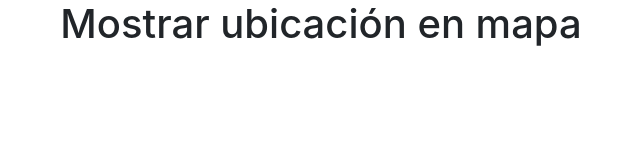
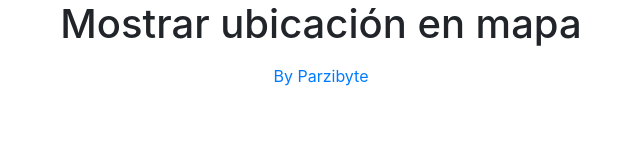
Before and after one commit to parzibyte/mostrar-ubicacion-mapa-gps, a plain HTML site: page index.html in a window 1280 px wide. Shown: the whole page, without its empty margins (319-959 px from the left). Drawn offline with Linux system fonts and the light colour scheme.

Commit message:
Créditos

```diff
--- a/index.html
+++ b/index.html
@@ -23,7 +23,7 @@
     <meta name="viewport" content="width=device-width, initial-scale=1,
             shrink-to-fit=no">
     <meta name="author" content="Parzibyte">
-    <title>Ubicación en mapa</title>
+    <title>Ubicación en mapa - By Parzibyte</title>
 
     <link rel="stylesheet" href="css/bootstrap.min.css">
     <link rel="stylesheet" href="css/ol.css">
@@ -37,6 +37,7 @@
                     Mostrar ubicación en mapa
                 </h1>
                 <p id="estado"></p>
+                <a href="https://parzibyte.me/blog">By Parzibyte</a>
             </div>
             <div class="col-12">
                 <div id="mapa" style="min-height: 500; height: 600px;"></div>
```
